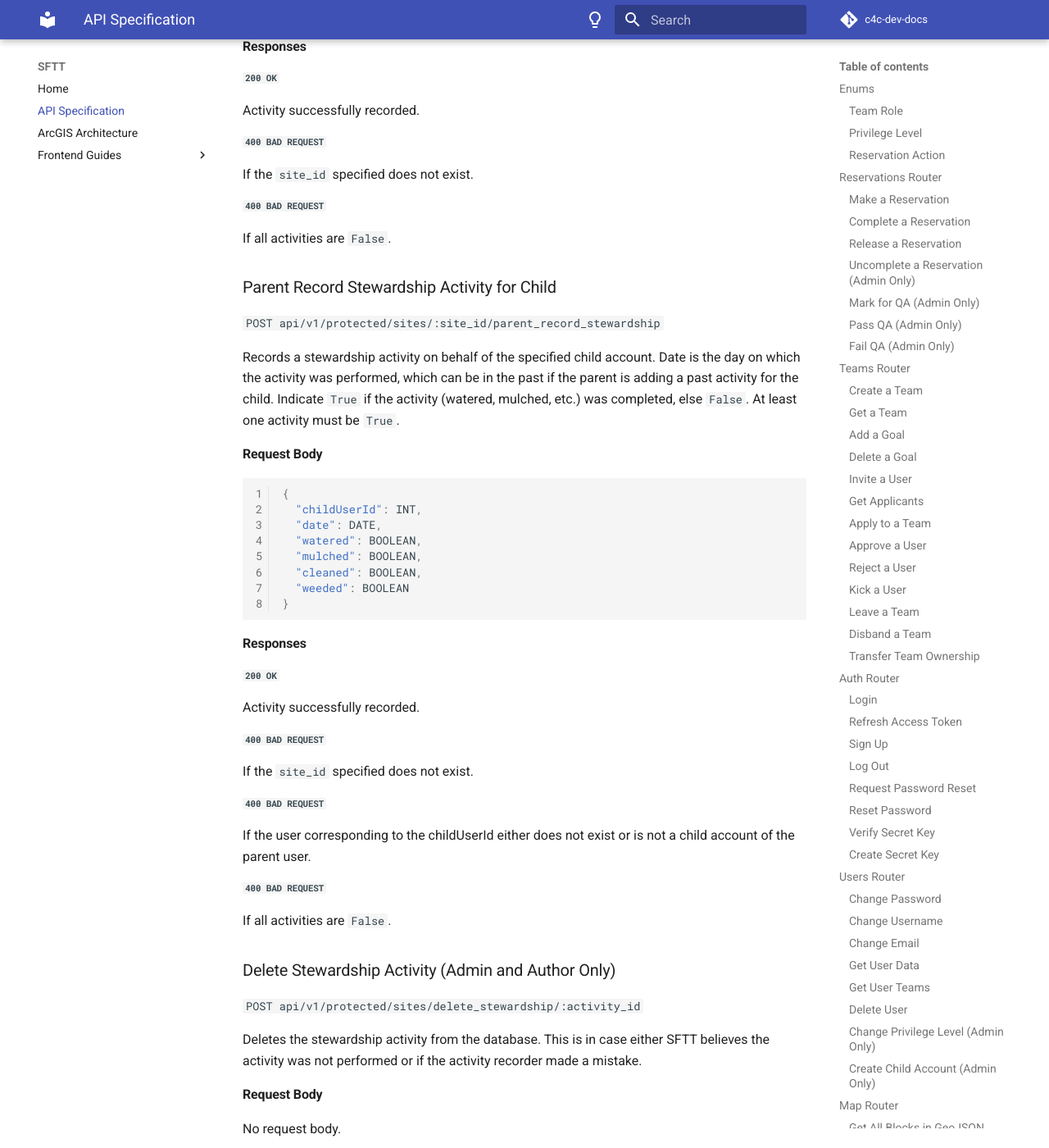
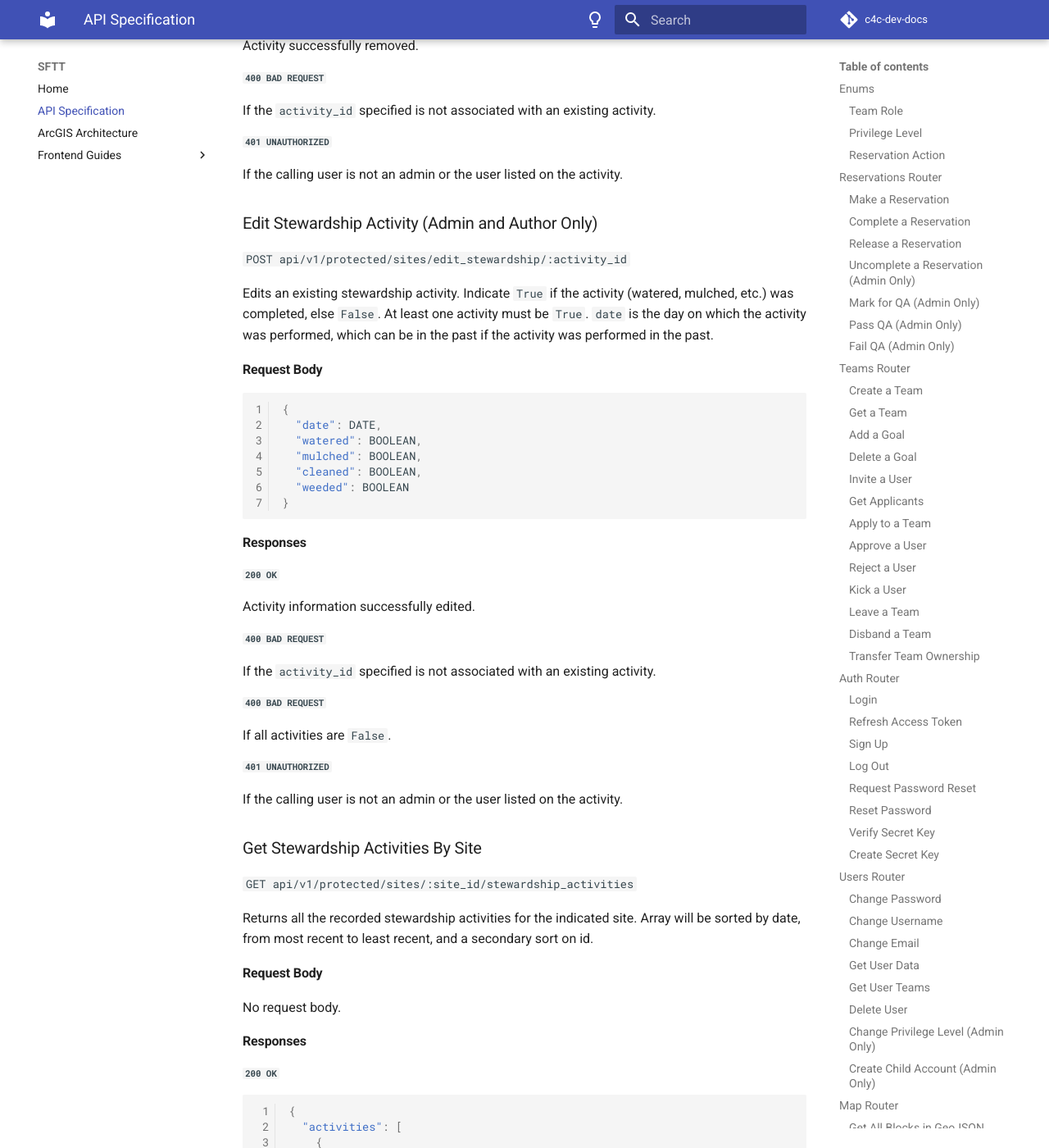
Before and after one commit to Code-4-Community/c4c-dev-docs, an MkDocs documentation site: the page built from docs/sftt/sftt-api-spec.md, in a window 1280 px wide and 1400 px high, scrolled down 48179 px. Shown: the whole window at 82% size. Built offline with MkDocs 1.6.1 and Material for MkDocs 9.7.7, drawn with Linux system fonts in a browser that asks for light colours; comment, search, counter and statistics services are not loaded; some of the changed text lies outside the part shown.

Commit message:
Add edit stewardship route (#111)
* update sftt api docs to include edit stewardship route

* clarify date field in edit stewardship activity

* attempt to fix merge conflict w/ parent routes

* clarify date field in edit stewardship activity

````diff
--- a/docs/sftt/sftt-api-spec.md
+++ b/docs/sftt/sftt-api-spec.md
@@ -2073,34 +2073,6 @@
 
 If the `site_id` specified does not exist or is already adopted.
 
-### Parent Adopt a Site for Child
-
-`POST api/v1/protected/sites/:site_id/parent_adopt`
-
-Adopt the given site on behalf of a specified child account. Creates a record in the adopted sites table linking the child user and the site.
-
-#### Request Body
-
-```json
-{
-  "childUserId": INT
-}
-```
-
-#### Responses
-
-##### `200 OK`
-
-Site successfully marked as adopted.
-
-##### `400 BAD REQUEST`
-
-If the `site_id` specified does not exist or is already adopted.
-
-##### `400 BAD REQUEST`
-
-If the user corresponding to the childUserId either does not exist or is not a child account of the parent user.
-
 ### Remove Site as Adopted
 
 `POST api/v1/protected/sites/:site_id/unadopt`
@@ -2208,17 +2180,40 @@
 
 If all activities are `False`.
 
-### Parent Record Stewardship Activity for Child
-
-`POST api/v1/protected/sites/:site_id/parent_record_stewardship`
-
-Records a stewardship activity on behalf of the specified child account. Date is the day on which the activity was performed, which can be in the past if the parent is adding a past activity for the child. Indicate `True` if the activity (watered, mulched, etc.) was completed, else `False`.  At least one activity must be `True`.
-
-#### Request Body
-
-```json
-{
-  "childUserId": INT,
+### Delete Stewardship Activity (Admin and Author Only)
+
+`POST api/v1/protected/sites/delete_stewardship/:activity_id`
+
+Deletes the stewardship activity from the database. This is in case either SFTT believes the activity was not performed or if the activity recorder made a mistake.
+
+#### Request Body
+
+No request body.
+
+#### Responses
+
+##### `200 OK`
+
+Activity successfully removed.
+
+##### `400 BAD REQUEST`
+
+If the `activity_id` specified is not associated with an existing activity.
+
+##### `401 UNAUTHORIZED`
+
+If the calling user is not an admin or the user listed on the activity.
+
+### Edit Stewardship Activity (Admin and Author Only)
+
+`POST api/v1/protected/sites/edit_stewardship/:activity_id`
+
+Edits an existing stewardship activity. Indicate `True` if the activity (watered, mulched, etc.) was completed, else `False`.  At least one activity must be `True`. `date` is the day on which the activity was performed, which can be in the past if the activity was performed in the past.
+
+#### Request Body
+
+```json
+{
   "date": DATE,
   "watered": BOOLEAN,
   "mulched": BOOLEAN,
@@ -2231,39 +2226,15 @@
 
 ##### `200 OK`
 
-Activity successfully recorded.
-
-##### `400 BAD REQUEST`
-
-If the `site_id` specified does not exist.
-
-##### `400 BAD REQUEST`
-
-If the user corresponding to the childUserId either does not exist or is not a child account of the parent user.
+Activity information successfully edited.
+
+##### `400 BAD REQUEST`
+
+If the `activity_id` specified is not associated with an existing activity.
 
 ##### `400 BAD REQUEST`
 
 If all activities are `False`.
-
-### Delete Stewardship Activity (Admin and Author Only)
-
-`POST api/v1/protected/sites/delete_stewardship/:activity_id`
-
-Deletes the stewardship activity from the database. This is in case either SFTT believes the activity was not performed or if the activity recorder made a mistake.
-
-#### Request Body
-
-No request body.
-
-#### Responses
-
-##### `200 OK`
-
-Activity successfully removed.
-
-##### `400 BAD REQUEST`
-
-If the `activity_id` specified is not associated with an existing activity.
 
 ##### `401 UNAUTHORIZED`
 
````
